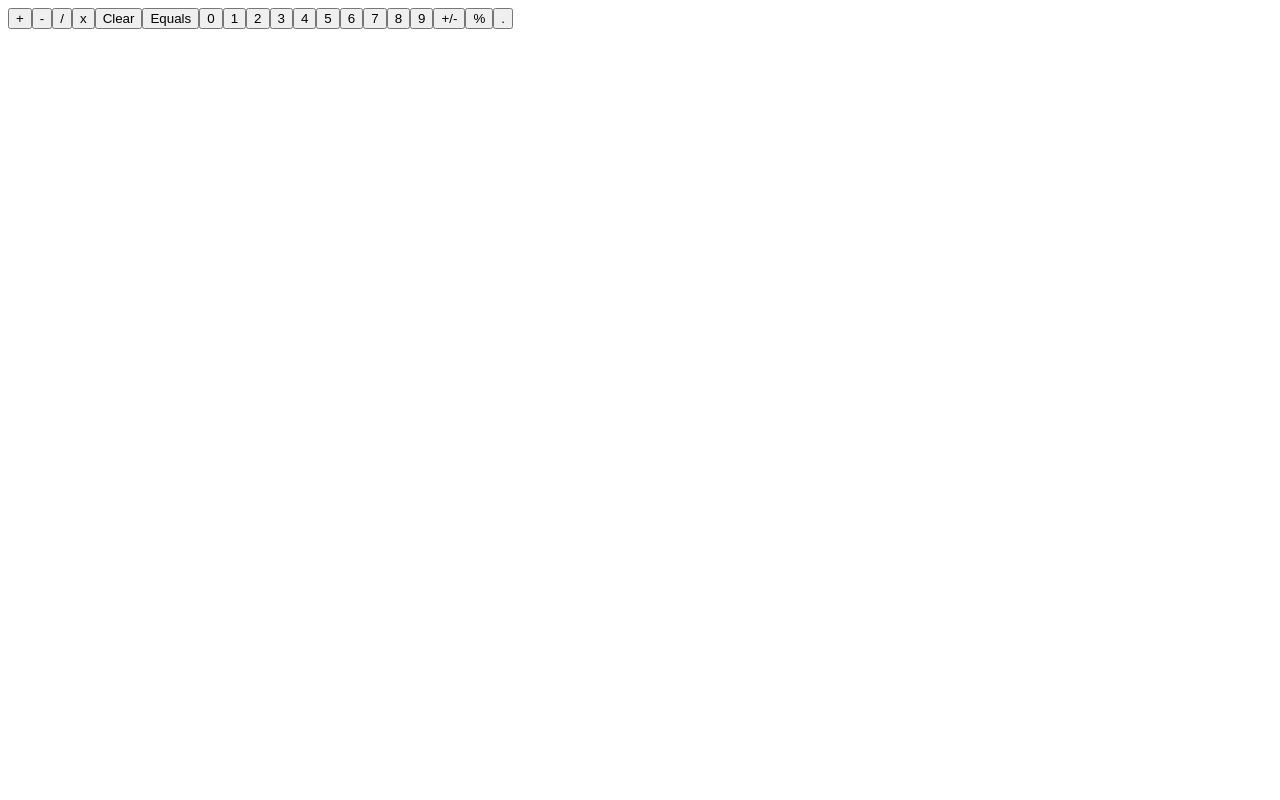
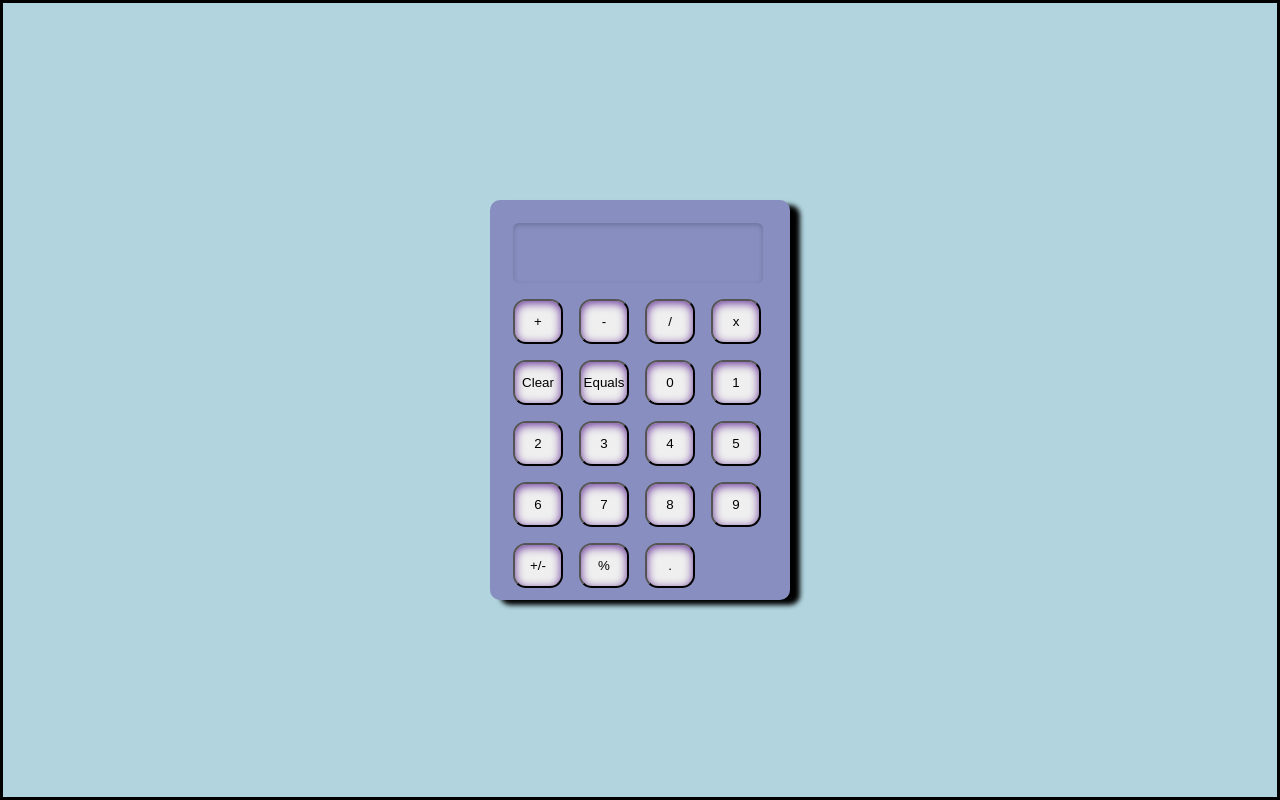
Before and after one commit to cheek19833435/Calc-Final, a plain HTML site: page index.html in a window 1280 px wide. Drawn offline with Linux system fonts and the light colour scheme.

Commit message:
now just need to move buttons

```diff
--- a/index.html
+++ b/index.html
@@ -7,7 +7,7 @@
         <title></title>
         <meta name="description" content="">
         <meta name="viewport" content="width=device-width, initial-scale=1">
-        <!-- <link rel="stylesheet" href="styles.css"> -->
+        <link rel="stylesheet" href="styles.css">
     </head>
     <body>
         <div id="container"></div>
--- a/js.js
+++ b/js.js
@@ -91,9 +91,13 @@ function operate(arr,op,prevSol){
 
 
 const container = document.querySelector('#container')
+const calculator = document.createElement('div')
+calculator.id = 'calculator'
 // display
 const disp = document.createElement('div')
-container.append(disp)
+disp.id = 'display'
+calculator.append(disp)
+// container.append(disp)
 
 // operator buttons
 const plus = document.createElement('button')
@@ -114,6 +118,7 @@ eq.textContent = 'Equals'
 let opArr = [plus,subtract,divi,multi,c,eq]
 // adds operator buttons
 opArr.map(item=>{
+    item.classList.add('Operators')
     item.addEventListener('click',()=>{
         disp.textContent=item.textContent
         if (item.textContent == '+'|| item.textContent == '-'|| item.textContent == '/'
@@ -214,7 +219,7 @@ opArr.map(item=>{
         }
 
     })
-    container.append(item)
+    calculator.append(item)
 })
 // adds number buttons and even listeners fo each one
 for (let x =0;x<10;x++){
@@ -232,7 +237,7 @@ for (let x =0;x<10;x++){
             disp.textContent = display
         })
 
-    container.append(elem)
+    calculator.append(elem)
 }
 
 // +/- ; . button; % button
@@ -247,6 +252,8 @@ dec.textContent = '.'
 let otherOp = [plusmin,perc,dec]
 
 for (let y=0;y<otherOp.length;y++){
+    // add to class
+    otherOp[y].classList.add('OtherOps')
     otherOp[y].addEventListener('click',()=>{
         // toggle for negative
         if(otherOp[y].textContent =='+/-'){
@@ -276,5 +283,8 @@ for (let y=0;y<otherOp.length;y++){
             disp.textContent = display
         }
     })
-    container.append(otherOp[y])
+    calculator.append(otherOp[y])
 }
+container.append(calculator)
+
+// moving buttons to correct spot
--- /dev/null
+++ b/styles.css
@@ -0,0 +1,77 @@
+*{
+    box-sizing: border-box;
+    margin: 0;
+    padding:0;
+    font-family: 'Lora', sans-serif
+}
+
+#container {
+    display: flex;
+    /* all of screen width */
+    width: 100%;
+    /* entire browser window */
+    height: 100vh;
+    border-style: solid;
+    justify-content: center;
+    align-items: center;
+    flex-wrap: wrap;
+    background-color: rgb(177, 212, 222);
+}
+
+#calculator{
+    height: 400px;
+    width: 300px;
+    background-color: rgb(136, 143, 192);
+    box-shadow: 10px 5px 5px black;
+    padding: 15px;
+    border-radius: 10px;
+    justify-content: center;
+    align-items: center;
+}
+
+#display{
+    /* align-items: center;
+    justify-content: center; */
+    text-align: center;
+    text-justify: center;
+    width:250px;
+    height:60px;
+    box-shadow: 0 2px 5px rgba(0, 0, 0, 0.2) inset;
+    padding: 15px;
+    margin: 8px;
+    /* rounds edge of border */
+    border-radius: 6px ;
+    font-size: 24px;
+    font-weight: 800;
+    /* cursor:grab; */
+    /* background-color: transparent; */
+}
+
+#calculator #display  {
+    /* width:100%; */
+    /* rounds edge of border */
+    border-radius: 6px ;
+    font-size: 24px;
+    font-weight: 800;
+    /* inset embossed  */
+    /* box-shadow: 0 2px 5px rgba(0, 0, 0, 0.2) inset; */
+    /* margin-bottom: 12px; */
+    /* sets mouse pointer to grab hand */
+    cursor:grab;
+    background-color: transparent;
+}
+
+/* .digits{
+    cursor: grab;
+} */
+
+button{
+    width: 50px;
+    height: 45px;
+    border-radius: 13px;
+    box-shadow: 0px 2px 10px rebeccapurple inset;
+    cursor: grab;
+    margin: 8px;
+    justify-content: center;
+    align-self: center;
+}
```
